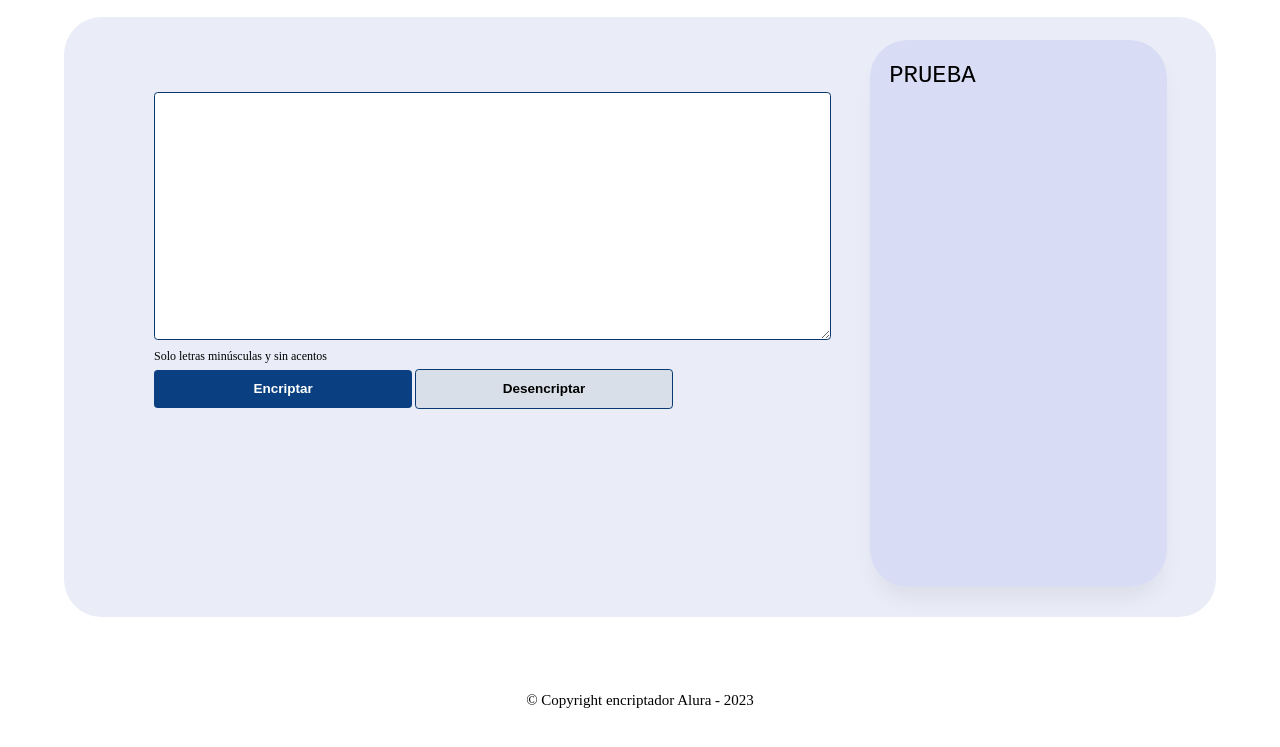
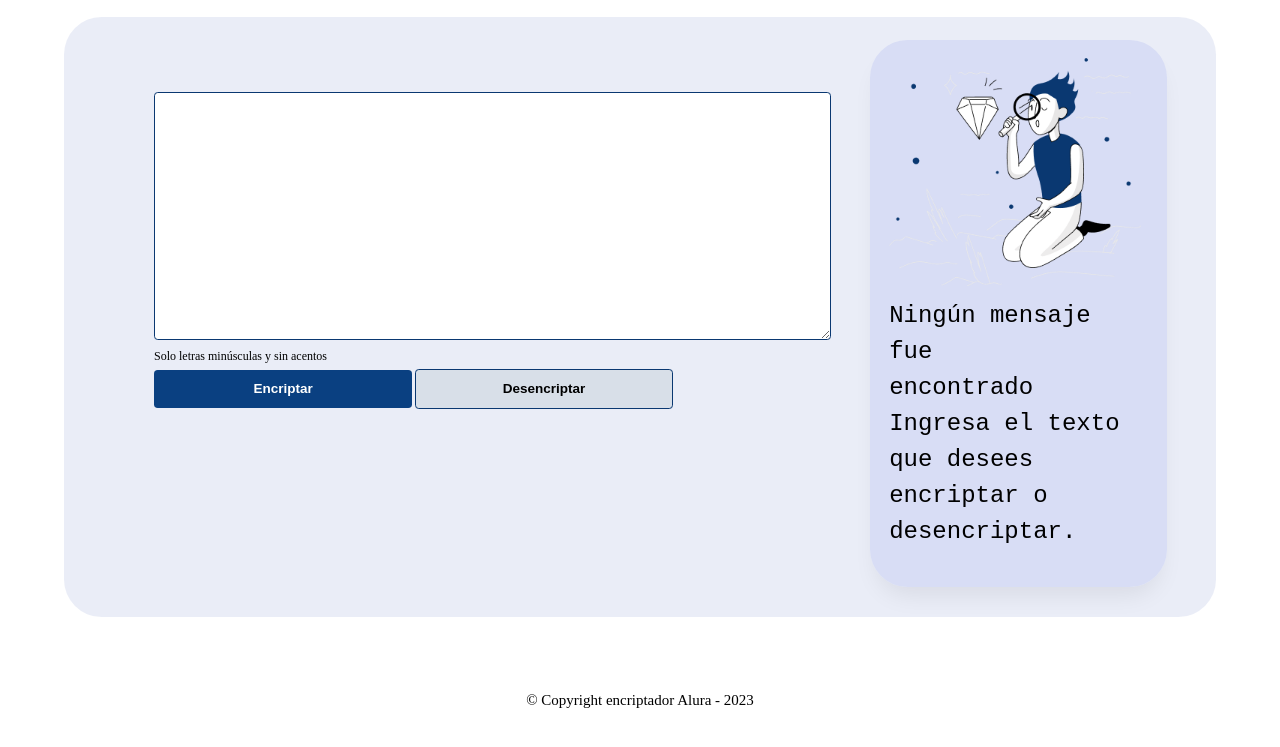
Before and after one commit to enriquecasas/Sprint_1_Encriptador_ONE.github.io, a plain HTML site: page index.html in a window 1280 px wide. Shown: the part 331-1078 px from the top of the page. Drawn offline with Linux system fonts and the light colour scheme.

Commit message:
Implementación de respuesta

```diff
--- a/index.html
+++ b/index.html
@@ -35,10 +35,15 @@
             </section>
             <section class="frame-2">
                 <div class="resultado">
-                    PRUEBA
+                    <div class="Rectangle-1">
+                        <img src="imgen/Muñeco.png" alt="Muñeco" id="display.imagen">
+                    </div>
+                    <div class="Frame-5" id="display.mensajes">
+                        <p class="Mensaje_1">Ningún mensaje fue <br> encontrado</p>
+                        <p class="Mensaje_2">Ingresa el texto que desees encriptar o desencriptar.</p>
+                    </div>
                 </div>
             </section>
-
         </div>
 
     </main>
```
